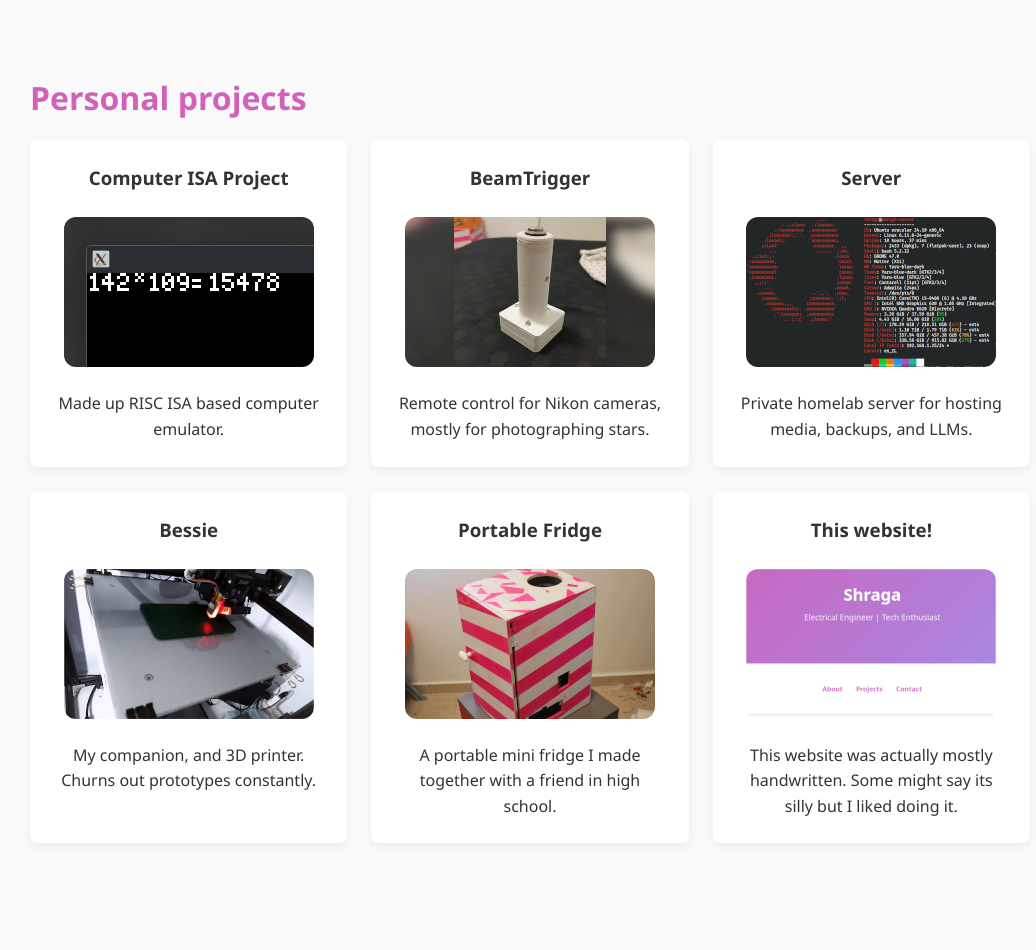
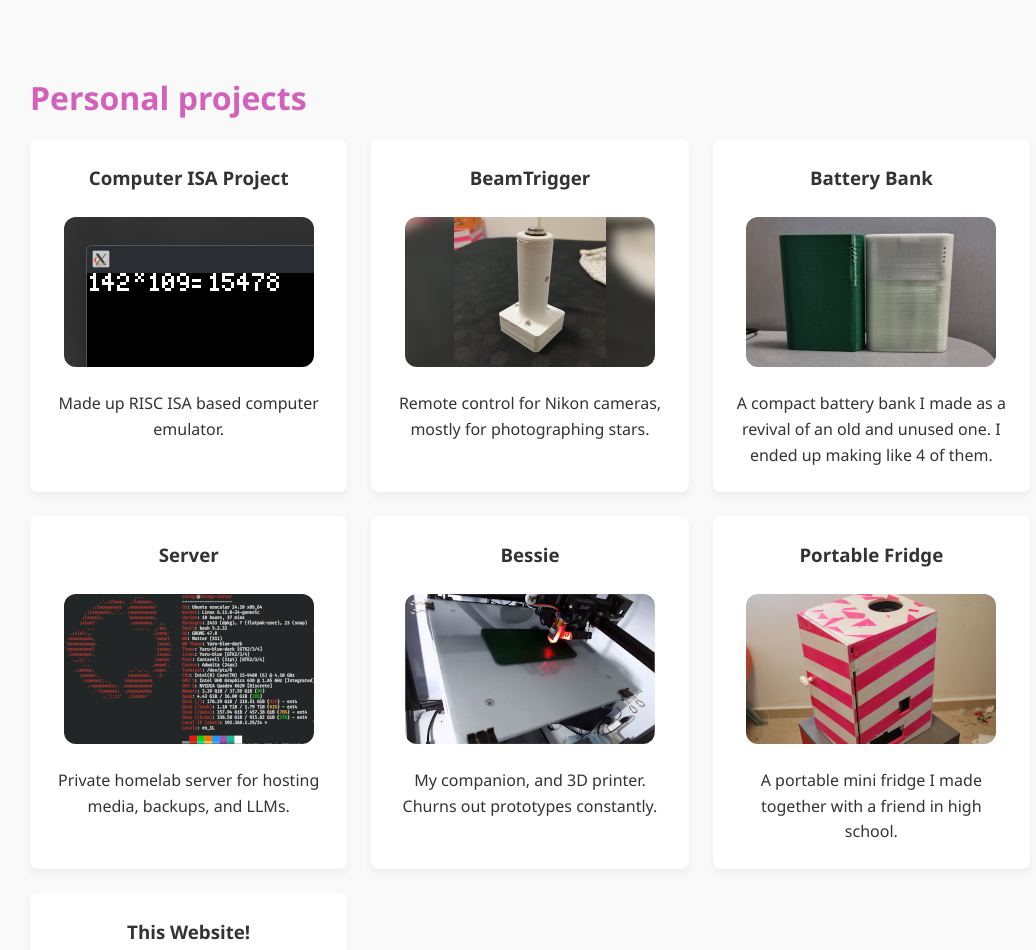
Before and after one commit to Starbuck7410/Starbuck7410.github.io, a plain HTML site: page index.html in a window 1280 px wide. Shown: the part 680-1630 px from the top of the page, without its empty margins (110-1146 px from the left). Drawn offline with Linux system fonts and the light colour scheme.

Commit message:
added battry bank

```diff
--- a/index.html
+++ b/index.html
@@ -50,6 +50,12 @@
           <p>Remote control for Nikon cameras, mostly for photographing stars.</p>
         </a>
 
+        <a href="https://www.thingiverse.com/thing:7050913" target="_blank" class="project-card">
+          <h3>Battery Bank</h3>
+          <img src="images/BatteryBank.png" class="rounded-img" />
+          <p>A compact battery bank I made as a revival of an old and unused one. I ended up making like 4 of them.</p>
+        </a>
+
         <!-- One without -->
 
         <div class="project-card">
@@ -71,7 +77,7 @@
         </a>
 
         <a href="https://Starbuck7410.github.io" target="_blank" class="project-card">
-        <h3>This website!</h3>
+          <h3>This Website!</h3>
           <img src="images/ThisWebsite.png" class="rounded-img" />
           <p>This website was actually mostly handwritten. Some might say its silly but I liked doing it.</p>
         </a>
```
Also changed, not shown: images/BatteryBank.png (added). Lines whose indentation alone changed are shown as unchanged.
